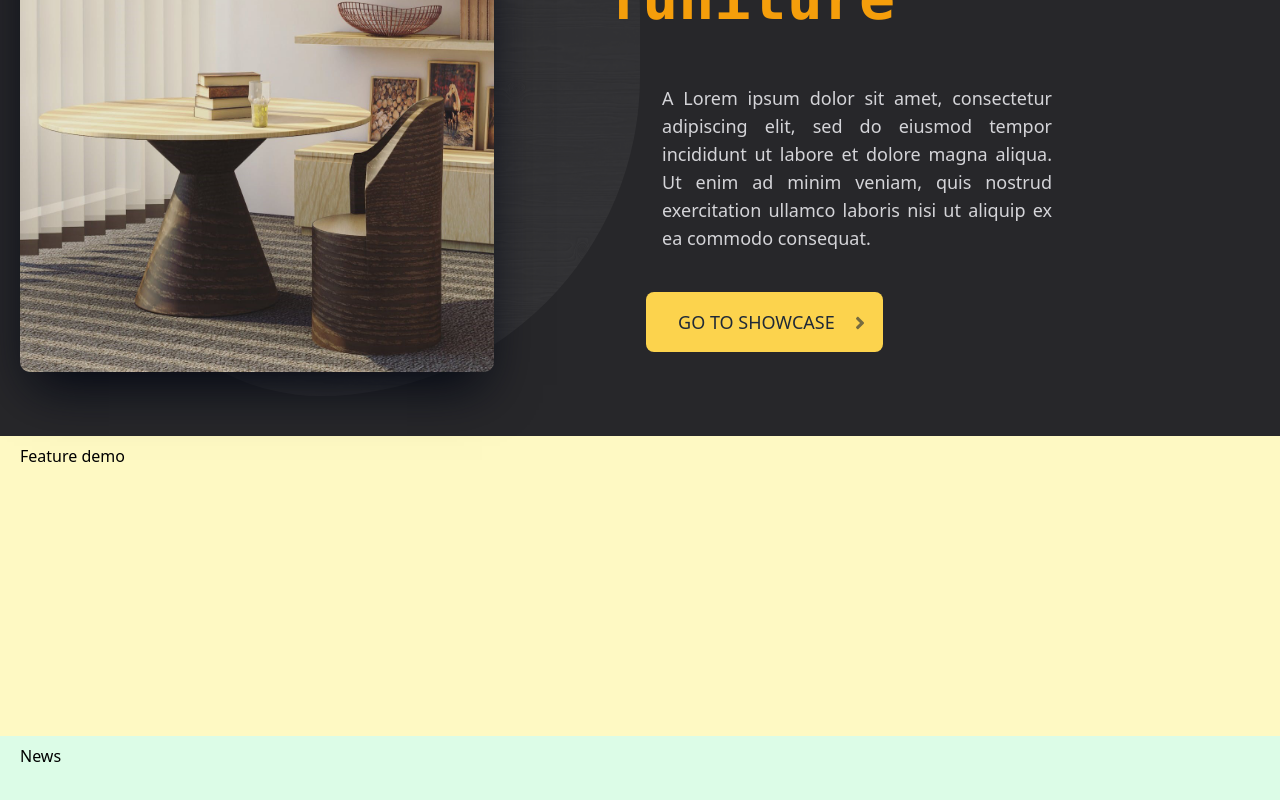
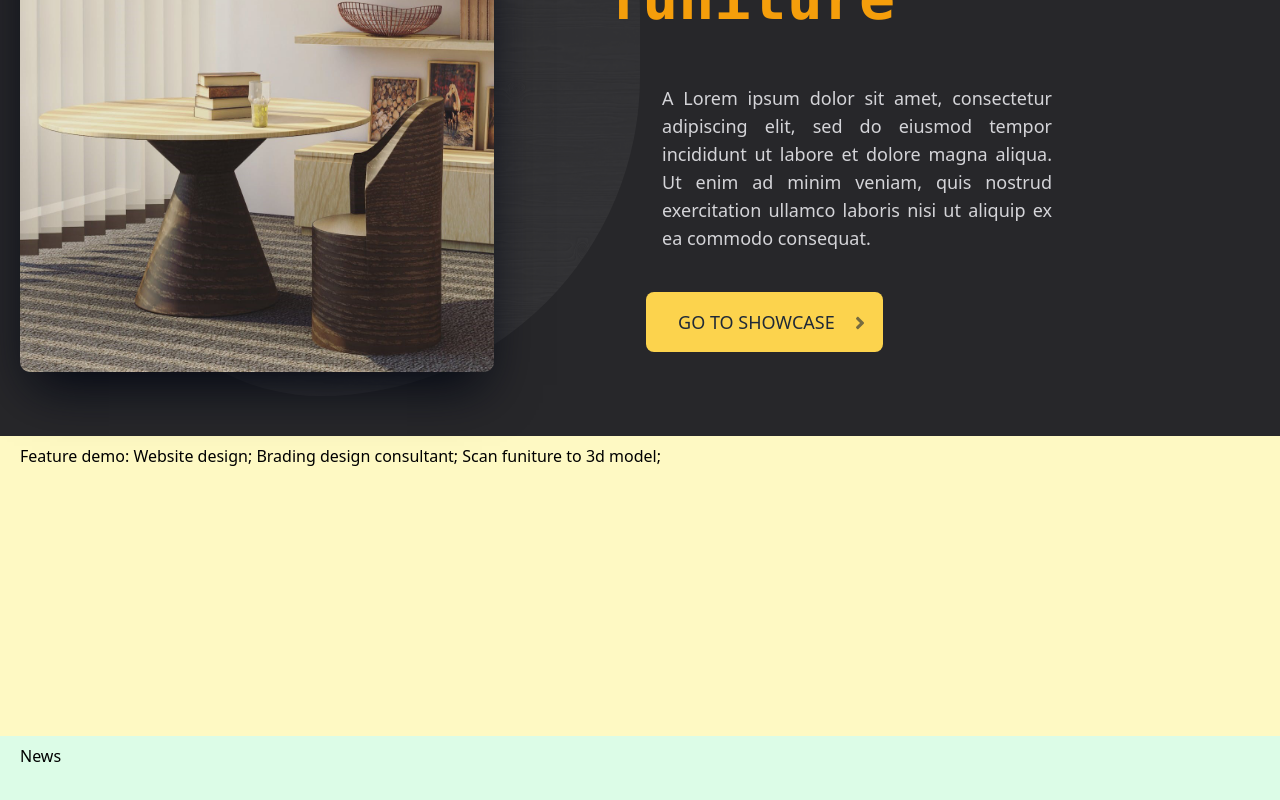
Before and after one commit to namke-dev/ThreeD-Catalog, a Next.js app: page /home in a window 1280 px wide. Shown: the part 388-1188 px from the top of the page. Built offline with nearby package versions, Linux system fonts and the light colour scheme.

Commit message:
format code

```diff
--- a/src/components/layouts/ShowcaseFooter.jsx
+++ b/src/components/layouts/ShowcaseFooter.jsx
@@ -12,8 +12,6 @@ export default function ShowcaseFooter() {
       className="
         w-full
         h-auto
-
-
         bg-white/50
         hover:bg-white
         text-black/80
--- a/src/helpers/light-color-helper.js
+++ b/src/helpers/light-color-helper.js
@@ -1,6 +1,6 @@
 // light object color
-export const ambient_light = "lightblue";
-export const ambient_light_intensity = 1;
+export const ambient_light = "#cf9c2d";
+export const ambient_light_intensity = 1.5;
 
 // light whiteness
 export const directional_light_intensity = 3;
--- a/src/pages/home.js
+++ b/src/pages/home.js
@@ -6,15 +6,21 @@ import HomePageCart from "@/components/layouts/HomePageCart";
 export default function Home() {
   return (
     <Layout>
+      {/* intro */}
       <HomePageIntro />
+
+      {/* Feature */}
       <HomePageCart className="col-span-2 bg-yellow-100 h-[300px]">
-        Feature demo
+        Feature demo: Website design; Brading design consultant; Scan funiture
+        to 3d model;
       </HomePageCart>
 
+      {/* New */}
       <HomePageCart className="col-span-2 bg-green-100 h-[300px]">
         News
       </HomePageCart>
 
+      {/* Charge plant */}
       <HomePageCart className="col-span-2 bg-orange-100 h-[300px]">
         Charge Plant
       </HomePageCart>
```
